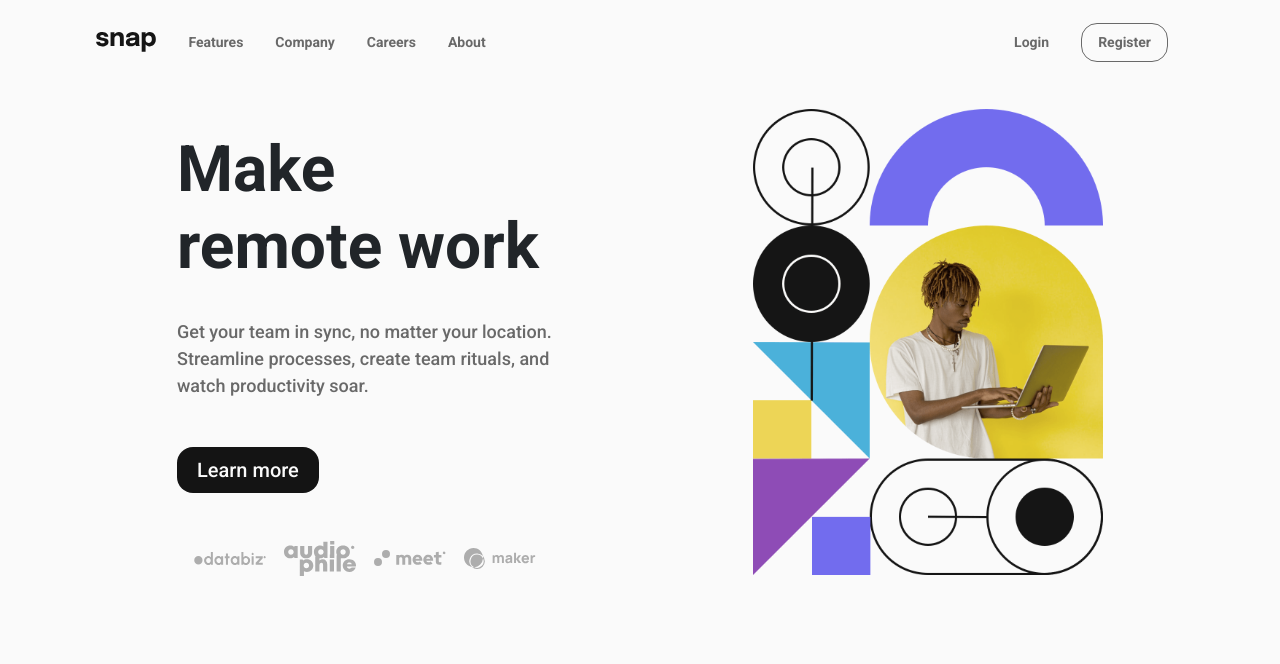
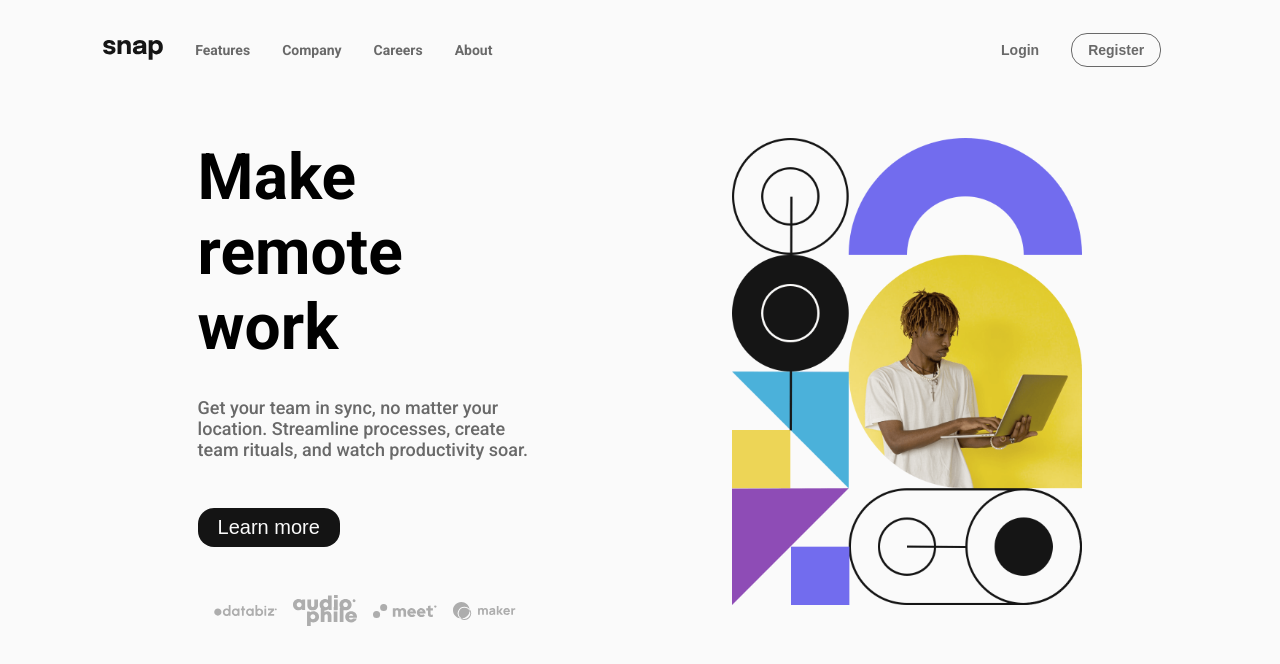
Before and after one commit to reynaldo-bejarano/simple-site, a plain HTML site: page index.html in a window 1280 px wide. Drawn offline with nearby package versions, Linux system fonts and the light colour scheme.

Commit message:
second commit

```diff
--- a/css/styles.css
+++ b/css/styles.css
@@ -1,320 +1,8 @@
-@charset "UTF-8";
-/*!
- * Bootstrap v5.1.3 (https://getbootstrap.com/)
- * Copyright 2011-2021 The Bootstrap Authors
- * Copyright 2011-2021 Twitter, Inc.
- * Licensed under MIT (https://github.com/twbs/bootstrap/blob/main/LICENSE)
- */
-:root {
-  --bs-blue: #0d6efd;
-  --bs-indigo: #6610f2;
-  --bs-purple: #6f42c1;
-  --bs-pink: #d63384;
-  --bs-red: #dc3545;
-  --bs-orange: #fd7e14;
-  --bs-yellow: #ffc107;
-  --bs-green: #198754;
-  --bs-teal: #20c997;
-  --bs-cyan: #0dcaf0;
-  --bs-white: #fff;
-  --bs-gray: #6c757d;
-  --bs-gray-dark: #343a40;
-  --bs-gray-100: #f8f9fa;
-  --bs-gray-200: #e9ecef;
-  --bs-gray-300: #dee2e6;
-  --bs-gray-400: #ced4da;
-  --bs-gray-500: #adb5bd;
-  --bs-gray-600: #6c757d;
-  --bs-gray-700: #495057;
-  --bs-gray-800: #343a40;
-  --bs-gray-900: #212529;
-  --bs-primary: #0d6efd;
-  --bs-secondary: #6c757d;
-  --bs-success: #198754;
-  --bs-info: #0dcaf0;
-  --bs-warning: #ffc107;
-  --bs-danger: #dc3545;
-  --bs-light: #f8f9fa;
-  --bs-dark: #212529;
-  --bs-primary-rgb: 13, 110, 253;
-  --bs-secondary-rgb: 108, 117, 125;
-  --bs-success-rgb: 25, 135, 84;
-  --bs-info-rgb: 13, 202, 240;
-  --bs-warning-rgb: 255, 193, 7;
-  --bs-danger-rgb: 220, 53, 69;
-  --bs-light-rgb: 248, 249, 250;
-  --bs-dark-rgb: 33, 37, 41;
-  --bs-white-rgb: 255, 255, 255;
-  --bs-black-rgb: 0, 0, 0;
-  --bs-body-color-rgb: 33, 37, 41;
-  --bs-body-bg-rgb: 255, 255, 255;
-  --bs-font-sans-serif: "Roboto", sans-serif;
-  --bs-font-monospace: SFMono-Regular, Menlo, Monaco, Consolas, "Liberation Mono", "Courier New", monospace;
-  --bs-gradient: linear-gradient(180deg, rgba(255, 255, 255, 0.15), rgba(255, 255, 255, 0));
-  --bs-body-font-family: var(--bs-font-sans-serif);
-  --bs-body-font-size: 1rem;
-  --bs-body-font-weight: 400;
-  --bs-body-line-height: 1.5;
-  --bs-body-color: #212529;
-  --bs-body-bg: #fff;
+body {
+  background-color: hsl(0deg, 0%, 98%);
+  font-family: 'Roboto';
 }
 
-*,
-*::before,
-*::after {
-  box-sizing: border-box;
-}
-
-@media (prefers-reduced-motion: no-preference) {
-  :root {
-    scroll-behavior: smooth;
-  }
-}
-
-body {
-  margin: 0;
-  font-family: var(--bs-body-font-family);
-  font-size: var(--bs-body-font-size);
-  font-weight: var(--bs-body-font-weight);
-  line-height: var(--bs-body-line-height);
-  color: var(--bs-body-color);
-  text-align: var(--bs-body-text-align);
-  background-color: var(--bs-body-bg);
-  -webkit-text-size-adjust: 100%;
-  -webkit-tap-highlight-color: rgba(0, 0, 0, 0);
-}
-
- h1, .h1 {
-  margin-top: 0;
-  margin-bottom: 0.5rem;
-  font-weight: 500;
-  line-height: 1.2;
-}
-
-h1, .h1 {
-  font-size: calc(1.375rem + 1.5vw);
-}
-@media (min-width: 1200px) {
-  h1, .h1 {
-    font-size: 2.5rem;
-  }
-}
-
-p {
-  margin-top: 0;
-  margin-bottom: 1rem;
-}
-
-
-ul {
-  padding-left: 2rem;
-}
-
-
-ul {
-  margin-top: 0;
-  margin-bottom: 1rem;
-}
-
-
-ul ul {
-  margin-bottom: 0;
-}
-
-a {
-  color: #0d6efd;
-  text-decoration: underline;
-}
-a:hover {
-  color: #0a58ca;
-}
-
-a:not([href]):not([class]), a:not([href]):not([class]):hover {
-  color: inherit;
-  text-decoration: none;
-}
-
-img,
-svg {
-  vertical-align: middle;
-}
-
-button {
-  border-radius: 0;
-}
-
-button:focus:not(:focus-visible) {
-  outline: 0;
-}
-
-
-button {
-  margin: 0;
-  font-family: inherit;
-  font-size: inherit;
-  line-height: inherit;
-}
-
-button {
-  text-transform: none;
-}
-
-button,
-[type=button] {
-  -webkit-appearance: button;
-}
-button:not(:disabled),
-[type=button]:not(:disabled) {
-  cursor: pointer;
-}
-
-::-moz-focus-inner {
-  padding: 0;
-  border-style: none;
-}
-
-::-webkit-datetime-edit-fields-wrapper,
-::-webkit-datetime-edit-text,
-::-webkit-datetime-edit-minute,
-::-webkit-datetime-edit-hour-field,
-::-webkit-datetime-edit-day-field,
-::-webkit-datetime-edit-month-field,
-::-webkit-datetime-edit-year-field {
-  padding: 0;
-}
-
-::-webkit-inner-spin-button {
-  height: auto;
-}
-
-/* rtl:raw:
-[type="tel"],
-[type="url"],
-[type="email"],
-[type="number"] {
-  direction: ltr;
-}
-*/
-::-webkit-search-decoration {
-  -webkit-appearance: none;
-}
-
-::-webkit-color-swatch-wrapper {
-  padding: 0;
-}
-
-::-webkit-file-upload-button {
-  font: inherit;
-}
-
-::file-selector-button {
-  font: inherit;
-}
-
-::-webkit-file-upload-button {
-  font: inherit;
-  -webkit-appearance: button;
-}
-
-.nav {
-  display: flex;
-  flex-wrap: wrap;
-  padding-left: 0;
-  margin-bottom: 0;
-  list-style: none;
-}
-
-@-webkit-keyframes progress-bar-stripes {
-  0% {
-    background-position-x: 1rem;
-  }
-}
-
-@keyframes progress-bar-stripes {
-  0% {
-    background-position-x: 1rem;
-  }
-}
-
-/* rtl:begin:ignore */
-
-/* rtl:end:ignore */
-
-/* rtl:options: {
-  "autoRename": true,
-  "stringMap":[ {
-    "name"    : "prev-next",
-    "search"  : "prev",
-    "replace" : "next"
-  } ]
-} */
-
-@-webkit-keyframes spinner-border {
-  to {
-    transform: rotate(360deg) /* rtl:ignore */;
-  }
-}
-
-@keyframes spinner-border {
-  to {
-    transform: rotate(360deg) /* rtl:ignore */;
-  }
-}
-
-@-webkit-keyframes spinner-grow {
-  0% {
-    transform: scale(0);
-  }
-  50% {
-    opacity: 1;
-    transform: none;
-  }
-}
-
-@keyframes spinner-grow {
-  0% {
-    transform: scale(0);
-  }
-  50% {
-    opacity: 1;
-    transform: none;
-  }
-}
-
-@-webkit-keyframes placeholder-glow {
-  50% {
-    opacity: 0.2;
-  }
-}
-
-@keyframes placeholder-glow {
-  50% {
-    opacity: 0.2;
-  }
-}
-
-@-webkit-keyframes placeholder-wave {
-  100% {
-    -webkit-mask-position: -200% 0%;
-            mask-position: -200% 0%;
-  }
-}
-
-@keyframes placeholder-wave {
-  100% {
-    -webkit-mask-position: -200% 0%;
-            mask-position: -200% 0%;
-  }
-}
-
-.mx-auto {
-  margin-right: auto !important;
-  margin-left: auto !important;
-}
-
-/* rtl:begin:remove */
-
-/* rtl:end:remove */
 li {
   list-style: none;
 }
@@ -323,14 +11,13 @@ a {
   text-decoration: none;
 }
 
-body {
-  background-color: hsl(0deg, 0%, 98%);
-}
+
 
 .l-header {
   max-width: 1440px;
   width: 85%;
   height: 84px;
+  margin: 0 auto;
   display: flex;
   justify-content: space-between;
   align-items: center;
@@ -510,8 +197,8 @@ body {
 
 @media (min-width: 920px) {
   .hero {
-    width: 90%;
-    height: 400px;
+    width: 70%;
+    height: auto;
     margin: 24px auto 0;
   }
   .hero__content {
```
